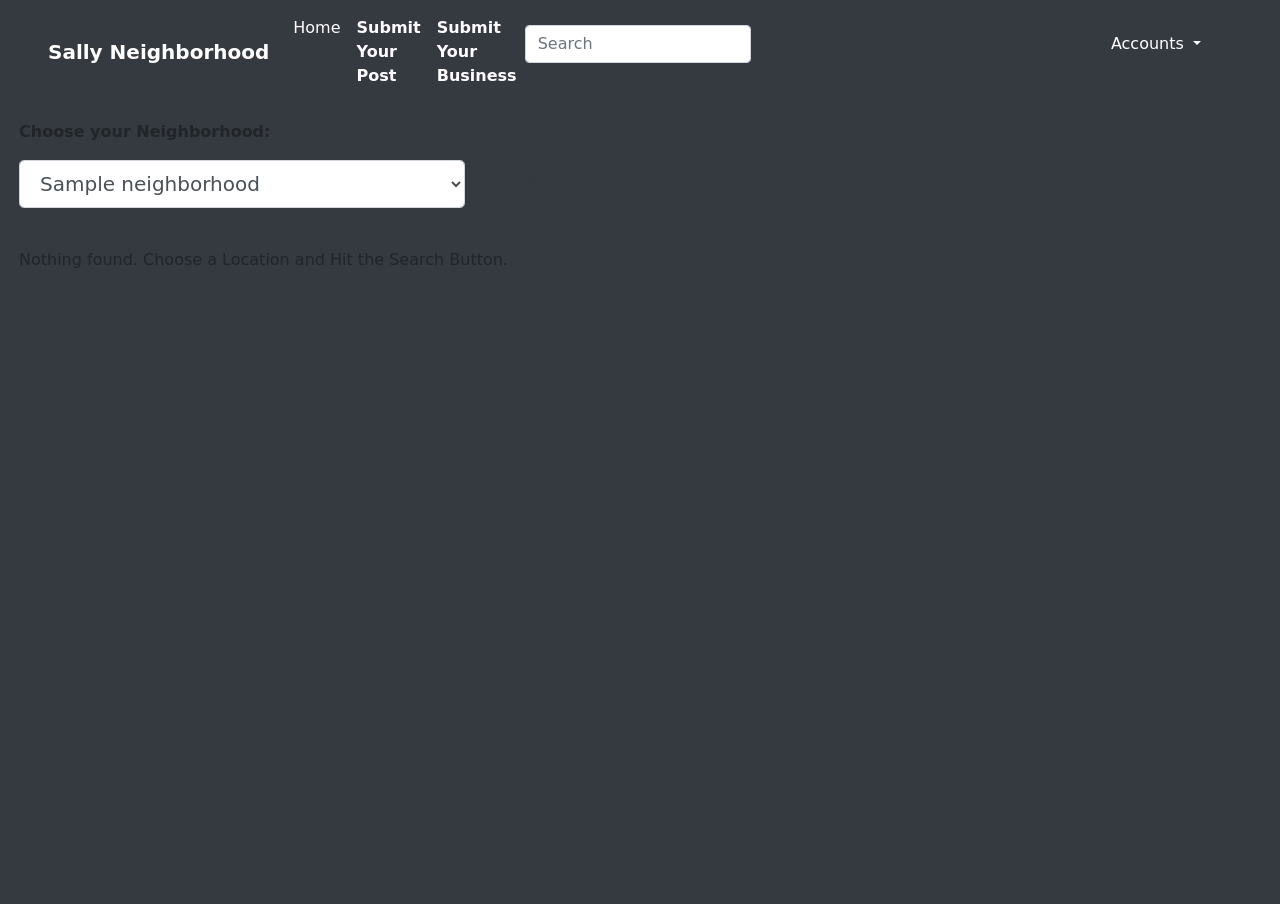
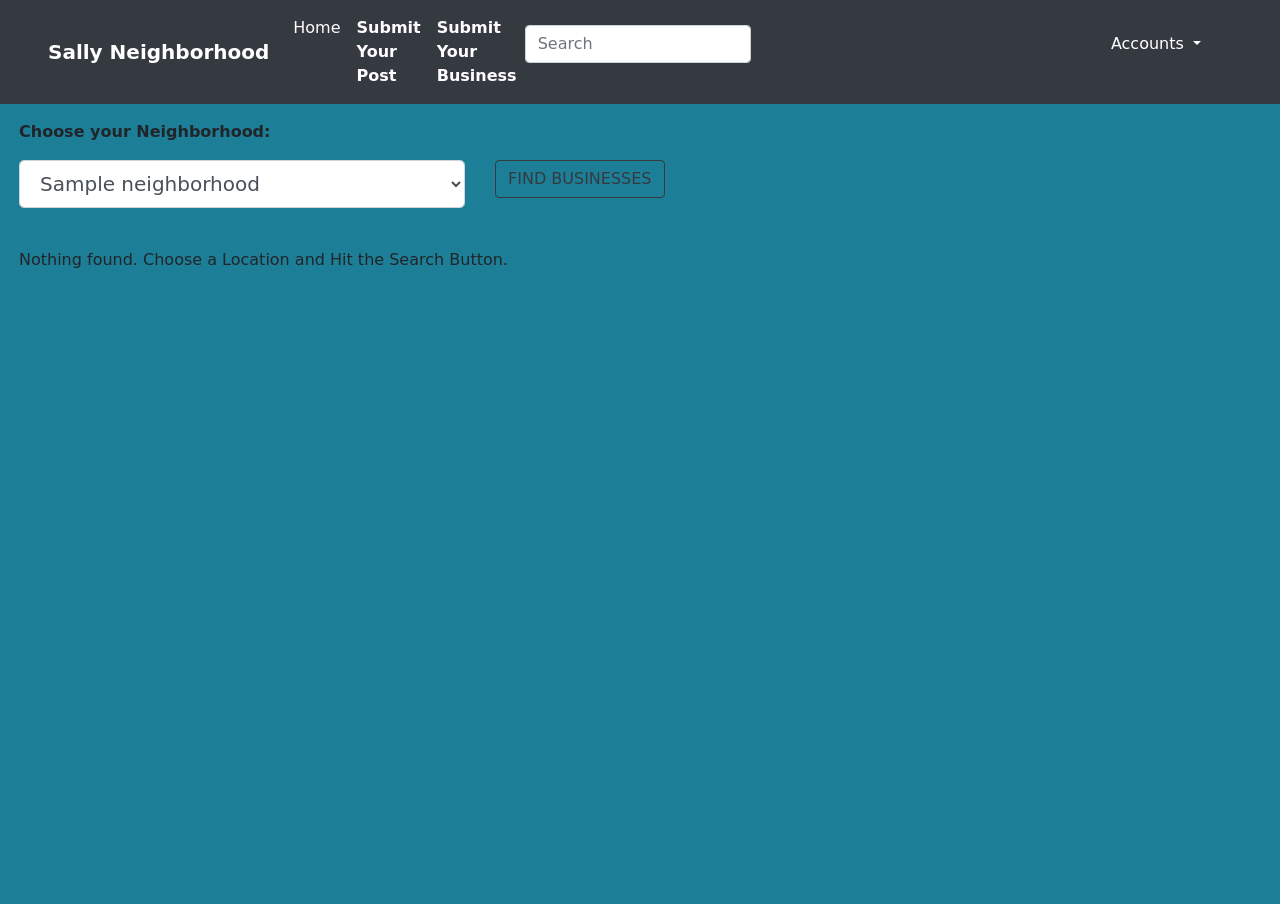
Before and after one commit to nancy88199488/Neighborhood, a Django app: page / in a window 1280 px wide. Run offline with Django 3.2, Linux system fonts and the light colour scheme; a user stored in the database is signed in; tables that the repository leaves empty hold one stand-in row (values such as "Sample post"); some libraries are stand-ins or nearby versions; some web fonts are replaced.

Commit message:
make changes

```diff
--- a/neighborhood/templates/index.html
+++ b/neighborhood/templates/index.html
@@ -2,7 +2,7 @@
 {% block content %}
 {% if user.is_authenticated %}
 {{block.super}}
-<div class="container-fluid" style="height: 100%;">
+<div class="container-fluid" style="height: 100%; background-color:rgb(29, 127, 151);">
   <div class="row align-items-center">
     <div class="col-lg-9 pr-1 pl-1">
         <div class="container pt-2 mt-2">
--- a/neighborhood/views.py
+++ b/neighborhood/views.py
@@ -69,7 +69,7 @@ def get_business(request, id):
         raise Http404()
 
 
-    return render(request, "projects.html", {"project":project})
+    return render(request, "new-business.html", {"project":project})
 
 
 @login_required(login_url='login')
```
